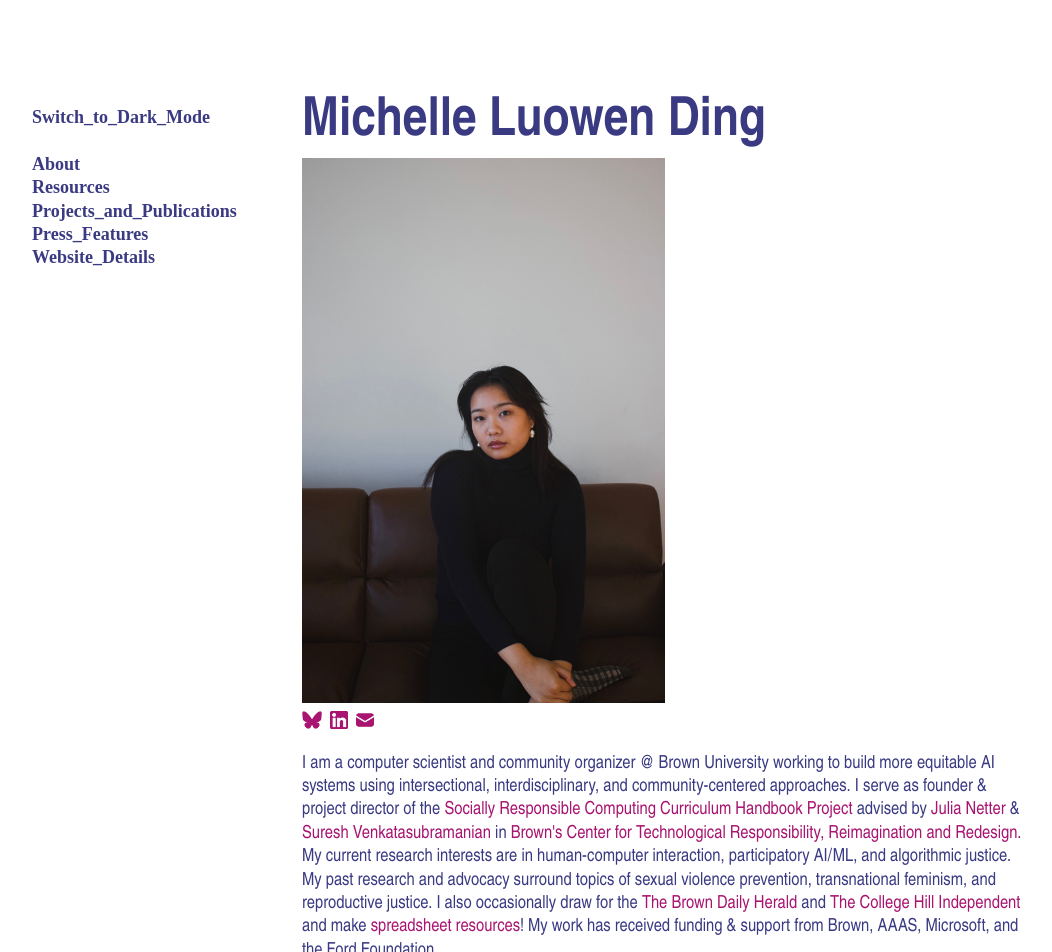
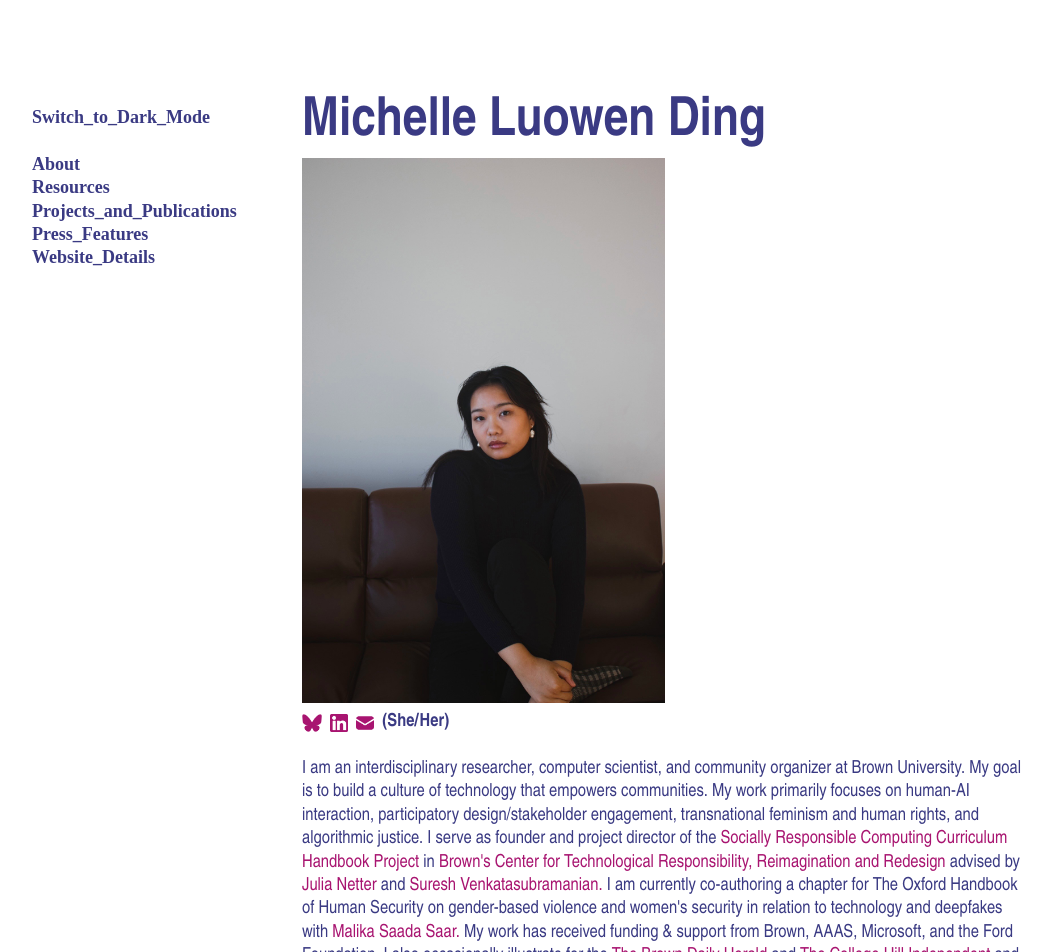
Before and after one commit to michelle-ding/michelle-ding.github.io, a React (Create React App) app: page / in a window 1280 px wide. Shown: the top 952 px of the page, without its empty margins (146-1198 px from the left). Built offline with nearby package versions, Linux system fonts and the light colour scheme; the HTML template or start-up script is replaced by a standard one.

Commit message:
Edit text

```diff
--- a/src/Body.tsx
+++ b/src/Body.tsx
@@ -62,29 +62,35 @@ function icons(logoval:boolean){
 function about_text(){
     return(
         <div id="about_text">
-            I am a computer scientist and community organizer @ Brown University
-            working to build more equitable AI systems using intersectional, interdisciplinary, and community-centered approaches.
-            I serve as founder & project director of the {" "}
+            I am an interdisciplinary researcher, computer scientist, and community organizer at Brown University.
+            My goal is to build a culture of technology that empowers communities.
+            My work primarily focuses on human-AI interaction, participatory design/stakeholder engagement,
+            transnational feminism and human rights, and algorithmic justice.
+            I serve as founder and project director of the {" "}
             <a id="ref" href="https://cntr.brown.edu/projects#socially-responsible-computing-src-curriculum-handbook" target="_blank">Socially Responsible Computing Curriculum Handbook Project</a>{" "}
-            advised by {" "}
+             in {" "}
+            <a id="ref" href="https://cntr.brown.edu/" target="_blank">Brown's Center for Technological
+            Responsibility, Reimagination and Redesign</a>{" "}advised by {" "}
             <a href="http://www.julianetter.de/" id="ref" target="_blank">
             Julia Netter
-                </a> & {" "}
+                </a> and {" "}
                 <a href="https://vivo.brown.edu/display/suresh" id="ref" target="_blank">
-                Suresh Venkatasubramanian
-                    </a> in {" "}
-            <a id="ref" href="https://cntr.brown.edu/" target="_blank">Brown's Center for Technological Responsibility, Reimagination and Redesign.</a>{" "}
-            My current research interests are in human-computer interaction, participatory AI/ML, and algorithmic justice.
-            My past research and advocacy surround topics of sexual violence prevention, transnational feminism,
-            and reproductive justice.
-            I also occasionally draw for the {" "}
+                Suresh Venkatasubramanian.
+                    </a>{" "}
+            I am currently co-authoring a chapter for The Oxford Handbook of Human Security on gender-based violence and women's security in
+            relation to technology and deepfakes
+            with <a href="https://home.watson.brown.edu/people/faculty/senior-fellows/malika-saada-saar" id="ref" target="_blank">
+                Malika Saada Saar.
+                    </a>{" "}
+
+            My work has received funding & support from Brown, AAAS, Microsoft, and the Ford Foundation.
+            I also occasionally illustrate for the {" "}
             <a id="ref" href="https://www.browndailyherald.com/staff/michelle-ding" target="_blank">
                 The Brown Daily Herald
                 </a>
             {" "} and {" "}
             <a id="ref" href="https://www.theindy.org/illustrator=Michelle%20L%20Ding" target="_blank">
-                The College Hill Independent</a> and make <a id="ref"href="#Resources">spreadsheet resources</a>!
-            My work has received funding & support from Brown, AAAS, Microsoft, and the Ford Foundation.
+                The College Hill Independent</a> and crowdsource <a id="ref"href="#Resources">resources</a> - see below :)
         </div>
     )
 }
@@ -95,7 +101,7 @@ function bio(logoval:boolean){
             <b id="header">
                 {portrait()}
                 <div className="iconcontainer">
-                {icons(logoval)}
+                {icons(logoval)} (She/Her)
                 </div>
             </b>
             <br></br>
```
